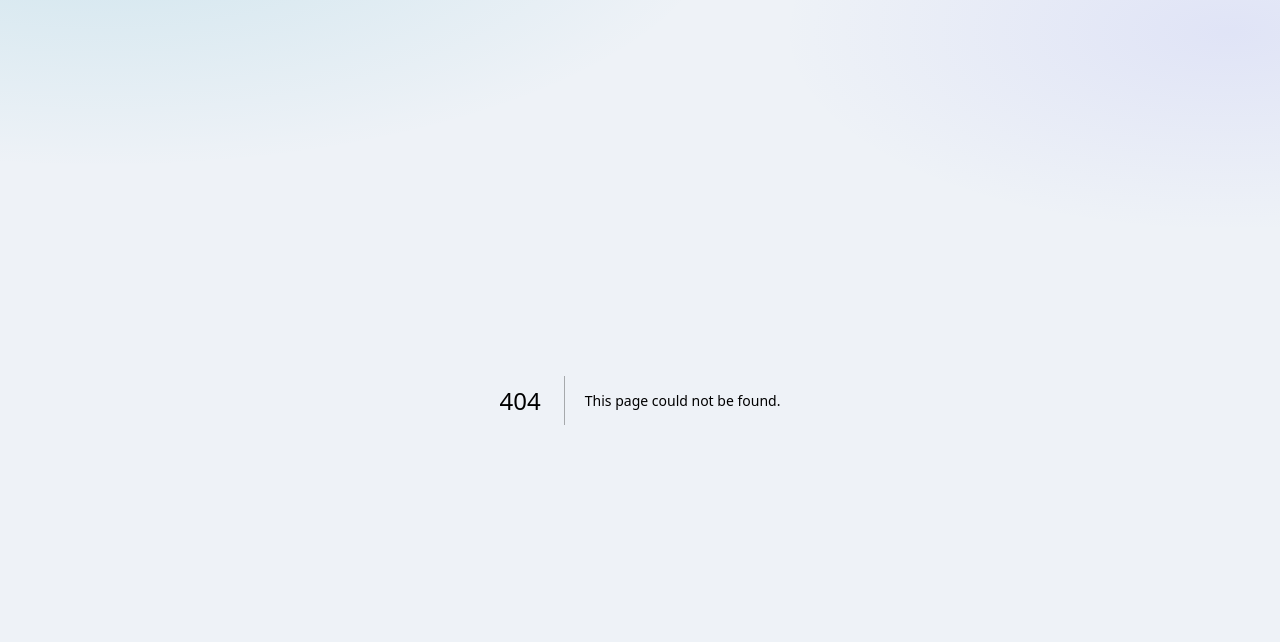
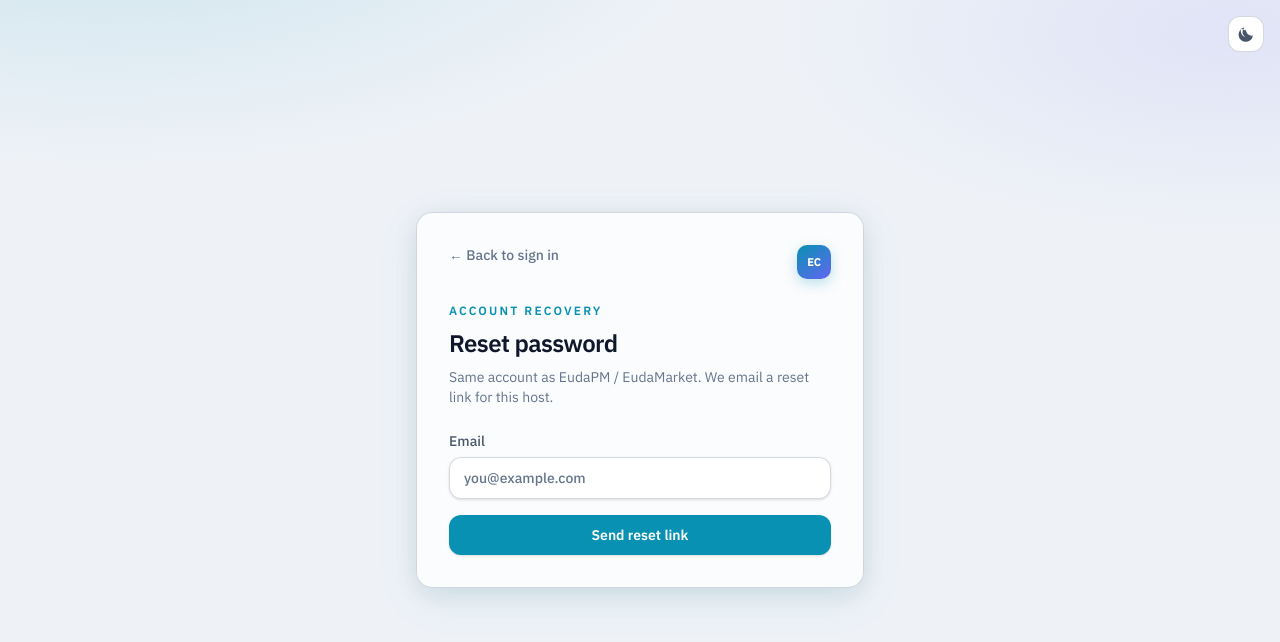
Before and after one commit to joes9987/comms-joes9987, a Next.js app: page /forgot-password in a window 1280 px wide. Before the commit this address had no page. Shown: the top 642 px of the page. Built offline with nearby package versions, Linux system fonts and the light colour scheme.

Commit message:
checkpoint before checking out participants/summer26/phase-1-project-3/joes9987

```diff
--- /dev/null
+++ b/src/app/auth/callback/route.ts
@@ -0,0 +1,33 @@
+import { NextResponse, type NextRequest } from 'next/server'
+import type { EmailOtpType } from '@supabase/supabase-js'
+import { createClient } from '@/lib/supabase/server'
+
+/** Exchanges the email-link code/token for a session, then forwards to `next`. */
+export async function GET (request: NextRequest) {
+  const { searchParams } = new URL(request.url)
+  const code = searchParams.get('code')
+  const tokenHash = searchParams.get('token_hash')
+  const type = searchParams.get('type') as EmailOtpType | null
+  const nextRaw = searchParams.get('next') ?? '/app'
+  const next = nextRaw.startsWith('/') ? nextRaw : '/app'
+
+  const redirectTo = new URL(next, request.url)
+  const errorRedirect = new URL('/login', request.url)
+
+  try {
+    const supabase = await createClient()
+
+    if (code) {
+      const { error } = await supabase.auth.exchangeCodeForSession(code)
+      if (!error) return NextResponse.redirect(redirectTo)
+    } else if (tokenHash && type) {
+      const { error } = await supabase.auth.verifyOtp({ type, token_hash: tokenHash })
+      if (!error) return NextResponse.redirect(redirectTo)
+    }
+  } catch {
+    // fall through to error redirect
+  }
+
+  errorRedirect.searchParams.set('error', 'auth_callback')
+  return NextResponse.redirect(errorRedirect)
+}
--- /dev/null
+++ b/src/app/auth/update-password/page.tsx
@@ -0,0 +1,42 @@
+import Link from 'next/link'
+import { redirect } from 'next/navigation'
+import { UpdatePasswordForm } from '@/components/UpdatePasswordForm'
+import { EudaChatLogo } from '@/components/brand/EudaChatLogo'
+import { ThemeToggle } from '@/components/ThemeToggle'
+import { createClient } from '@/lib/supabase/server'
+import { isSupabaseConfigured } from '@/lib/supabase/config'
+import { ui } from '@/lib/ui'
+
+export default async function UpdatePasswordPage () {
+  if (!isSupabaseConfigured()) redirect('/forgot-password')
+
+  const supabase = await createClient()
+  const { data: { user } } = await supabase.auth.getUser()
+  if (!user) redirect('/forgot-password')
+
+  return (
+    <main className={`${ui.meshBg} relative flex min-h-screen flex-col justify-center px-4 py-16`}>
+      <div className="absolute top-4 right-4">
+        <ThemeToggle />
+      </div>
+      <div className="mx-auto w-full max-w-md">
+        <div className={`${ui.cardElevated} animate-fade-up`}>
+          <div className="flex items-start justify-between gap-4">
+            <Link href="/login" className="text-sm font-medium text-[var(--muted)] transition hover:text-[var(--primary)]">
+              ← Sign in
+            </Link>
+            <EudaChatLogo />
+          </div>
+          <p className={`${ui.eyebrow} mt-6`}>Account recovery</p>
+          <h1 className={`${ui.pageTitle} mt-2`}>Set a new password</h1>
+          <p className={`${ui.pageSubtitle} mt-2`}>
+            Signed in as {user.email}. This updates the shared suite password.
+          </p>
+          <div className="mt-6">
+            <UpdatePasswordForm />
+          </div>
+        </div>
+      </div>
+    </main>
+  )
+}
--- /dev/null
+++ b/src/app/forgot-password/page.tsx
@@ -0,0 +1,33 @@
+import Link from 'next/link'
+import { ForgotPasswordForm } from '@/components/ForgotPasswordForm'
+import { EudaChatLogo } from '@/components/brand/EudaChatLogo'
+import { ThemeToggle } from '@/components/ThemeToggle'
+import { ui } from '@/lib/ui'
+
+export default function ForgotPasswordPage () {
+  return (
+    <main className={`${ui.meshBg} relative flex min-h-screen flex-col justify-center px-4 py-16`}>
+      <div className="absolute top-4 right-4">
+        <ThemeToggle />
+      </div>
+      <div className="mx-auto w-full max-w-md">
+        <div className={`${ui.cardElevated} animate-fade-up`}>
+          <div className="flex items-start justify-between gap-4">
+            <Link href="/login" className="text-sm font-medium text-[var(--muted)] transition hover:text-[var(--primary)]">
+              ← Back to sign in
+            </Link>
+            <EudaChatLogo />
+          </div>
+          <p className={`${ui.eyebrow} mt-6`}>Account recovery</p>
+          <h1 className={`${ui.pageTitle} mt-2`}>Reset password</h1>
+          <p className={`${ui.pageSubtitle} mt-2`}>
+            Same account as EudaPM / EudaMarket. We email a reset link for this host.
+          </p>
+          <div className="mt-6">
+            <ForgotPasswordForm />
+          </div>
+        </div>
+      </div>
+    </main>
+  )
+}
--- a/src/components/AuthForm.tsx
+++ b/src/components/AuthForm.tsx
@@ -85,6 +85,13 @@ export function AuthForm ({ mode }: { mode: 'login' | 'signup' }) {
           onChange={(e) => setPassword(e.target.value)}
         />
       </label>
+      {mode === 'login' && (
+        <p className="text-sm">
+          <Link href="/forgot-password" className={ui.linkAccent}>
+            Forgot password?
+          </Link>
+        </p>
+      )}
       {error && <p className={ui.alertError}>{error}</p>}
       <button type="submit" disabled={loading} className={`w-full ${ui.btnPrimary}`}>
         {loading ? 'Please wait…' : mode === 'signup' ? 'Create account' : 'Sign in'}
@@ -93,7 +100,11 @@ export function AuthForm ({ mode }: { mode: 'login' | 'signup' }) {
         {mode === 'signup' ? (
           <>Already have an account? <Link href="/login" className={ui.linkAccent}>Sign in</Link></>
         ) : (
-          <>Need an account? <Link href="/signup" className={ui.linkAccent}>Sign up</Link></>
+          <>
+            Need an account? <Link href="/signup" className={ui.linkAccent}>Sign up</Link>
+            {' · '}
+            Same account as EudaPM / EudaMarket.
+          </>
         )}
       </p>
     </form>
--- /dev/null
+++ b/src/components/ForgotPasswordForm.tsx
@@ -0,0 +1,55 @@
+'use client'
+
+import { useState } from 'react'
+import { createClient } from '@/lib/supabase/client'
+import { ui } from '@/lib/ui'
+
+export function ForgotPasswordForm () {
+  const [email, setEmail] = useState('')
+  const [loading, setLoading] = useState(false)
+  const [error, setError] = useState<string | null>(null)
+  const [success, setSuccess] = useState<string | null>(null)
+
+  async function onSubmit (event: React.FormEvent) {
+    event.preventDefault()
+    setLoading(true)
+    setError(null)
+    setSuccess(null)
+
+    const supabase = createClient()
+    const origin = window.location.origin
+    const { error: resetError } = await supabase.auth.resetPasswordForEmail(email.trim(), {
+      redirectTo: `${origin}/auth/callback?next=/auth/update-password`
+    })
+
+    setLoading(false)
+    if (resetError) {
+      setError(resetError.message)
+      return
+    }
+
+    setSuccess('If that email has an account, a reset link is on the way. Check your inbox.')
+  }
+
+  return (
+    <form onSubmit={(e) => void onSubmit(e)} className="space-y-4">
+      <label className={ui.label}>
+        Email
+        <input
+          required
+          type="email"
+          className={ui.field}
+          value={email}
+          onChange={(e) => setEmail(e.target.value)}
+          autoComplete="email"
+          placeholder="you@example.com"
+        />
+      </label>
+      <button type="submit" disabled={loading} className={`w-full ${ui.btnPrimary}`}>
+        {loading ? 'Sending…' : 'Send reset link'}
+      </button>
+      {success && <p className={ui.alertSuccess}>{success}</p>}
+      {error && <p className={ui.alertError}>{error}</p>}
+    </form>
+  )
+}
--- /dev/null
+++ b/src/components/UpdatePasswordForm.tsx
@@ -0,0 +1,74 @@
+'use client'
+
+import { useRouter } from 'next/navigation'
+import { useState } from 'react'
+import { createClient } from '@/lib/supabase/client'
+import { ui } from '@/lib/ui'
+
+export function UpdatePasswordForm () {
+  const router = useRouter()
+  const [password, setPassword] = useState('')
+  const [confirm, setConfirm] = useState('')
+  const [loading, setLoading] = useState(false)
+  const [error, setError] = useState<string | null>(null)
+
+  async function onSubmit (event: React.FormEvent) {
+    event.preventDefault()
+    setError(null)
+
+    if (password.length < 6) {
+      setError('Password must be at least 6 characters.')
+      return
+    }
+    if (password !== confirm) {
+      setError('Passwords do not match.')
+      return
+    }
+
+    setLoading(true)
+    const supabase = createClient()
+    const { error: updateError } = await supabase.auth.updateUser({ password })
+    setLoading(false)
+
+    if (updateError) {
+      setError(updateError.message)
+      return
+    }
+
+    router.push('/app')
+    router.refresh()
+  }
+
+  return (
+    <form onSubmit={(e) => void onSubmit(e)} className="space-y-4">
+      <label className={ui.label}>
+        New password
+        <input
+          required
+          type="password"
+          minLength={6}
+          className={ui.field}
+          value={password}
+          onChange={(e) => setPassword(e.target.value)}
+          autoComplete="new-password"
+        />
+      </label>
+      <label className={ui.label}>
+        Confirm password
+        <input
+          required
+          type="password"
+          minLength={6}
+          className={ui.field}
+          value={confirm}
+          onChange={(e) => setConfirm(e.target.value)}
+          autoComplete="new-password"
+        />
+      </label>
+      <button type="submit" disabled={loading} className={`w-full ${ui.btnPrimary}`}>
+        {loading ? 'Saving…' : 'Update password'}
+      </button>
+      {error && <p className={ui.alertError}>{error}</p>}
+    </form>
+  )
+}
--- a/src/lib/supabase/middleware.ts
+++ b/src/lib/supabase/middleware.ts
@@ -32,9 +32,10 @@ export async function updateSession (request: NextRequest) {
 
   const { data: { user } } = await supabase.auth.getUser()
 
-  if (!user && request.nextUrl.pathname.startsWith('/app')) {
+  const path = request.nextUrl.pathname
+  if (!user && (path.startsWith('/app') || path.startsWith('/auth/update-password'))) {
     const url = request.nextUrl.clone()
-    url.pathname = '/login'
+    url.pathname = path.startsWith('/auth/update-password') ? '/forgot-password' : '/login'
     return NextResponse.redirect(url)
   }
 
```
Also changed, not shown: 2 other files (tests, documents, lock files or other folders).
